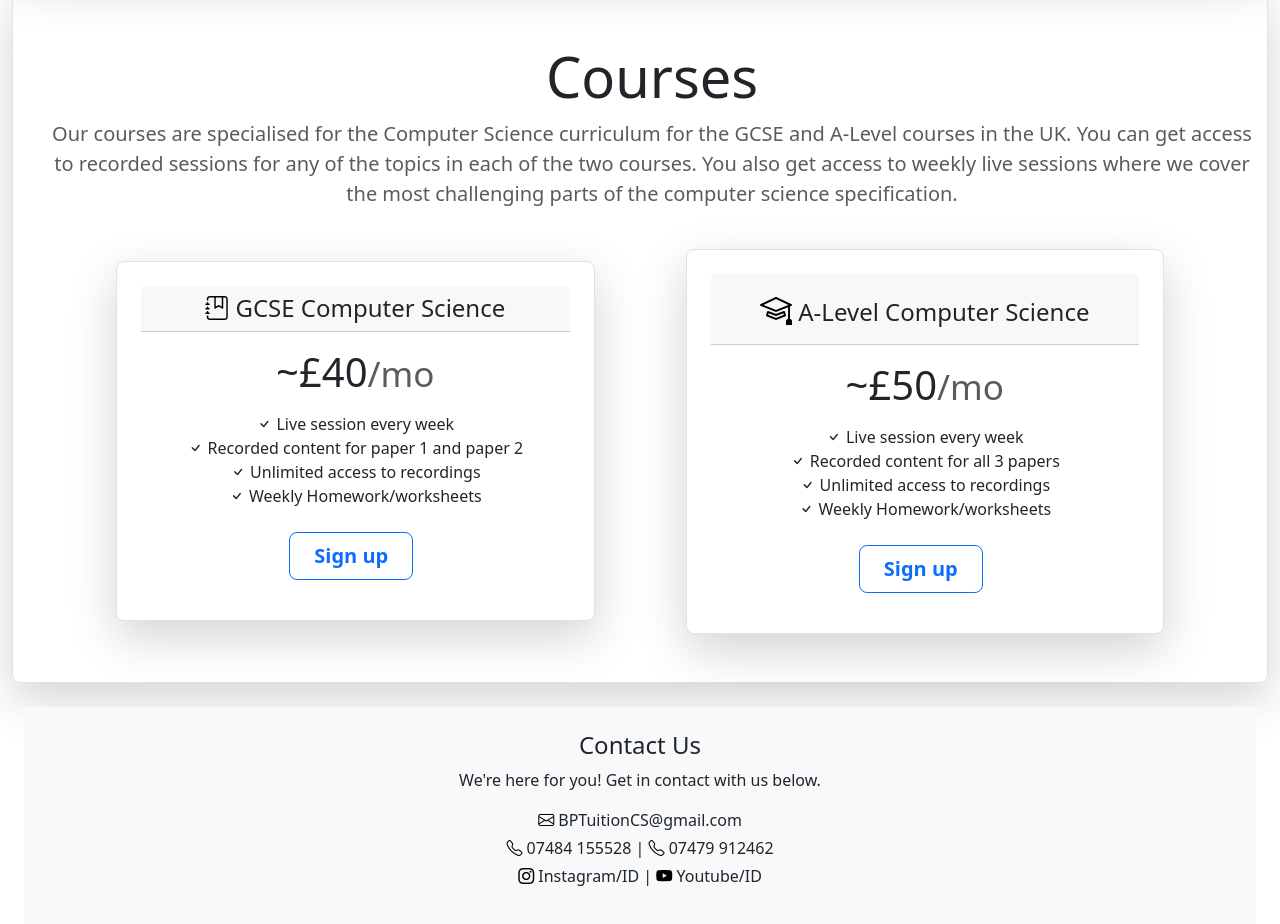
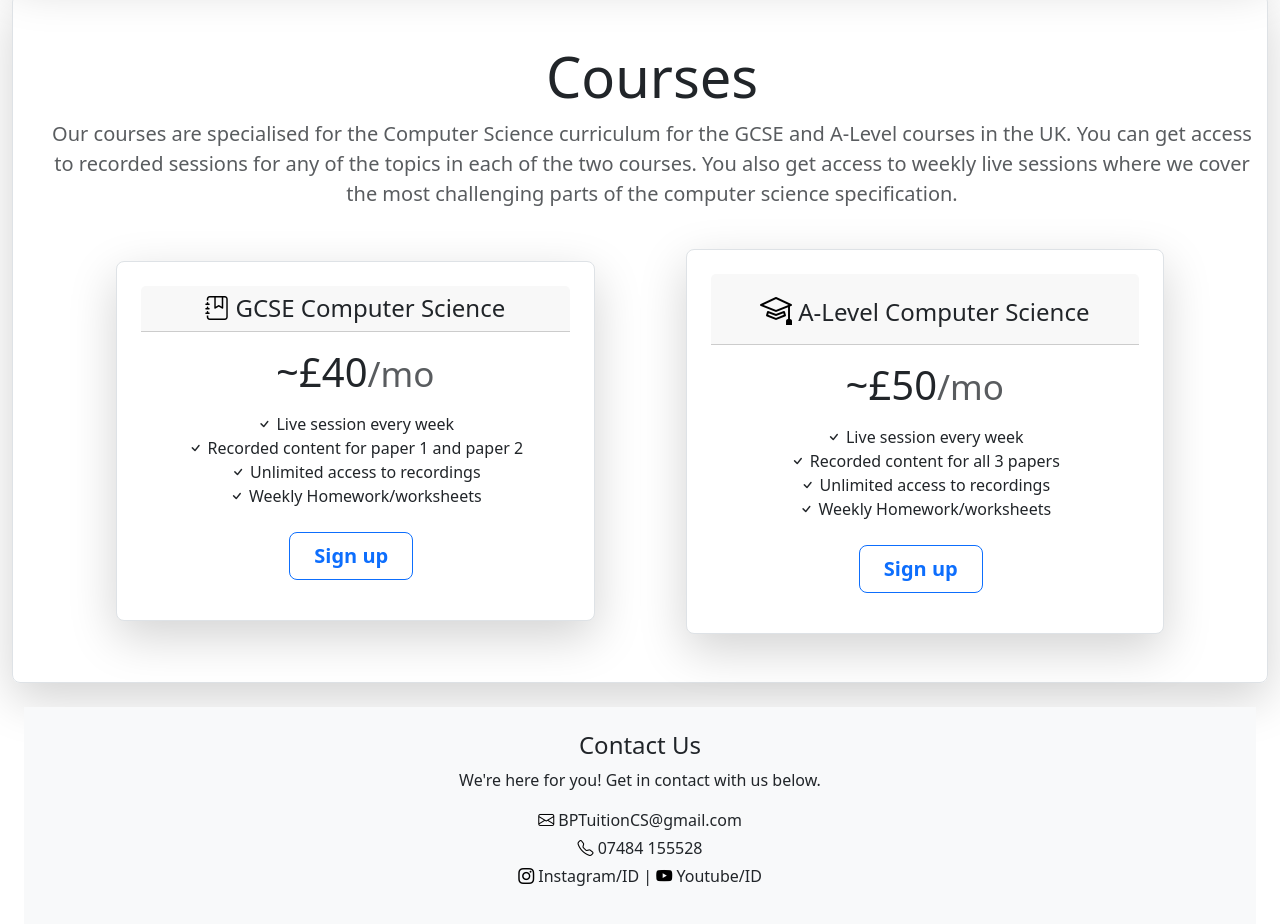
Before and after one commit to BPTuition/site, a plain HTML site: page index.html in a window 1280 px wide. Shown: the part 3463-4387 px from the top of the page. Drawn offline with nearby package versions, Linux system fonts and the light colour scheme.

Commit message:
removed number

```diff
--- a/index.html
+++ b/index.html
@@ -215,7 +215,7 @@
                     <p>We're here for you! Get in contact with us below.</p>
                     <ul class="list-unstyled">
                         <li class="mb-1"><a href="mailto:bptuitioncs@gmail.com" class="text-dark text-decoration-none"><i class="bi bi-envelope" style="font-size: 1rem; color: rgb(0, 0, 0);"></i> BPTuitionCS@gmail.com</a></li>
-                        <li class="mb-1"><a href="tel:+447484155528" class="text-dark text-decoration-none"><i class="bi bi-telephone" style="font-size: 1rem; color: rgb(0, 0, 0);"></i> 07484 155528</a>   |  <a href="tel:+447479912462" class="text-dark text-decoration-none"><i class="bi bi-telephone" style="font-size: 1rem; color: rgb(0, 0, 0);"></i> 07479 912462</a></li>
+                        <li class="mb-1"><a href="tel:+447484155528" class="text-dark text-decoration-none"><i class="bi bi-telephone" style="font-size: 1rem; color: rgb(0, 0, 0);"></i> 07484 155528</a>
                         <li class="mb-1"><a href="https://www.instagram.com/" class="text-dark text-decoration-none" target="_blank"><i class="bi bi-instagram" style="font-size: 1rem; color: rgb(0, 0, 0);"></i> Instagram/ID</a>  |  <a href="https://youtube.com/@mrandarcs?feature=shared" target="_blank" class="text-dark text-decoration-none"><i class="bi bi-youtube" style="font-size: 1rem; color: rgb(0, 0, 0);"></i> Youtube/ID</a></li>
                     </ul>
                 </div>
```
